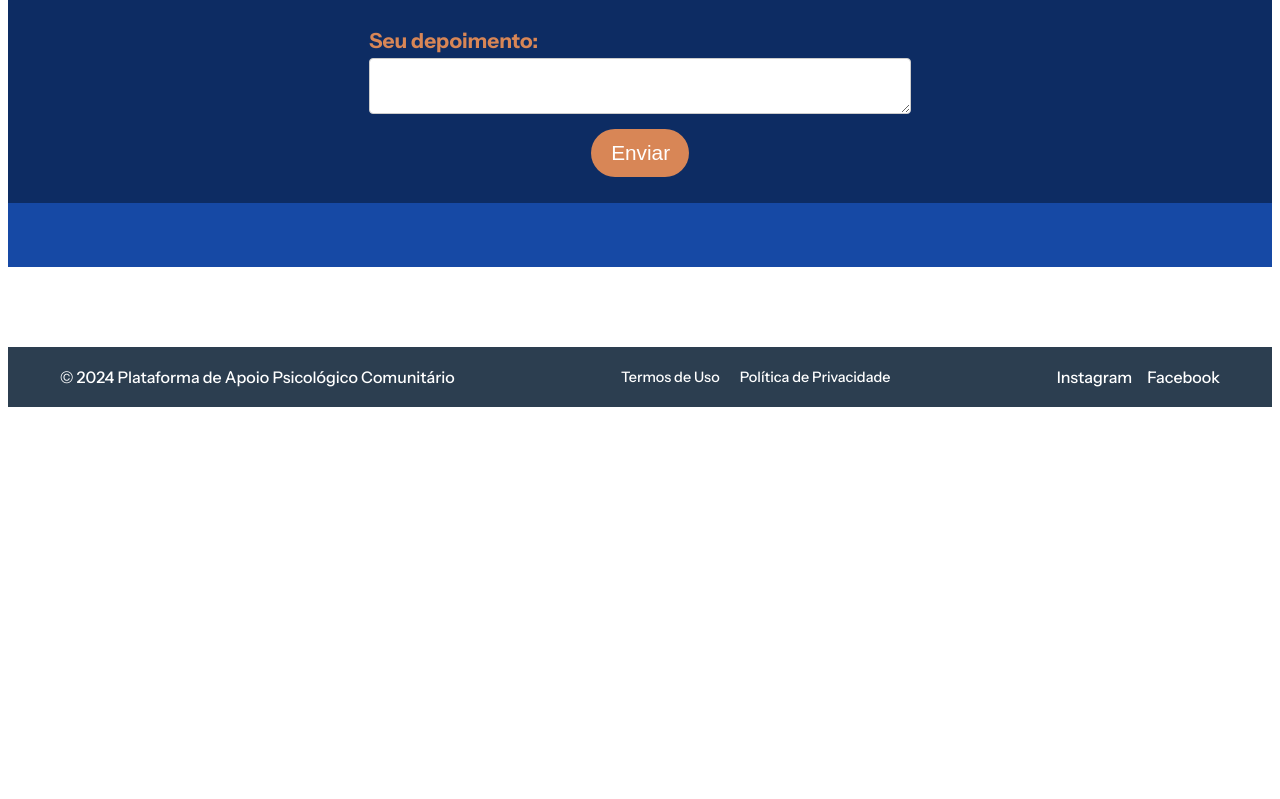
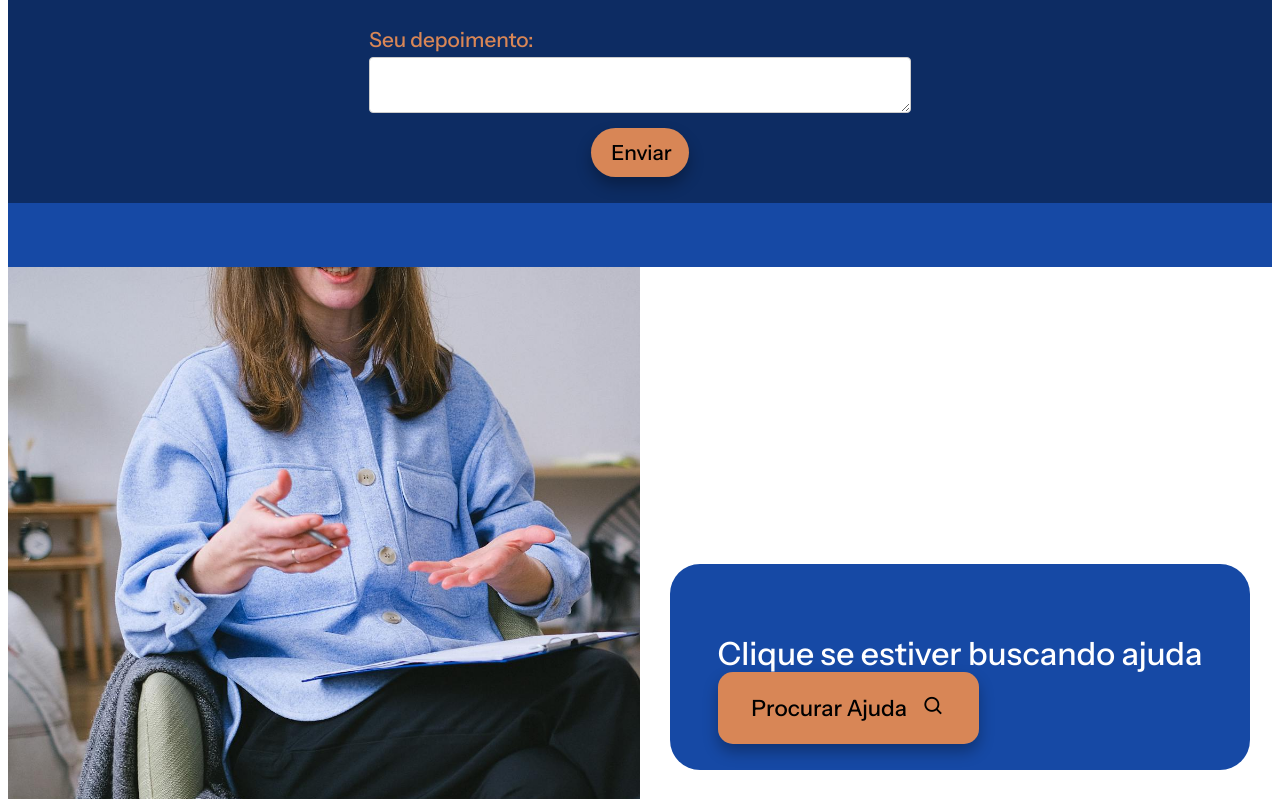
Before and after one commit to gusmrtns/plataforma-de-apoio-psicologico-comunitario, a React (Vite) app in the folder plataforma-apoio/: page / in a window 1280 px wide. Shown: the part 2301-3100 px from the top of the page. Before the commit the page ends 2716 px from the top, so only its background shows below. Built offline with nearby package versions, Linux system fonts and the light colour scheme.

Commit message:
ajustes homepage

```diff
--- a/plataforma-apoio/src/pages/Home.jsx
+++ b/plataforma-apoio/src/pages/Home.jsx
@@ -1,3 +1,4 @@
+import { Link } from "react-router-dom";
 import "../styles/home.css";
 
 
@@ -54,10 +55,20 @@ const Home = () => {
                 <textarea id="depoimento" name="comentario" rows="4" cols="60"></textarea>
                 <button type="submit">Enviar</button>
               </form>
-
             </div>
           </div>
         </section>
+        <div className="container-ajuda">
+          <div className="ajuda-img">
+            <img src="./src/assets/ajuda.jpeg" alt="" />
+          </div>
+          <div className="ajuda-link">
+            <div>
+            <h1>Clique se estiver buscando ajuda</h1>
+            <Link to="/ajuda" className="ajuda-id">Procurar Ajuda <i class='bx bx-search'></i></Link>
+            </div>
+          </div>
+        </div>
       </div>
     </div>
   );
--- a/plataforma-apoio/src/styles/home.css
+++ b/plataforma-apoio/src/styles/home.css
@@ -7,13 +7,14 @@
     flex-direction: column;
     align-items: center;
     justify-content: center;
-    padding-bottom: 80px;
+
 }
 
 .header-home {
     position: relative;
     width: 100%;
-    min-height: 100vh; /* Garante que ocupa toda a tela */
+    min-height: 100vh;
+    /* Garante que ocupa toda a tela */
 }
 
 .header-home img {
@@ -162,26 +163,119 @@ p {
     & h2 {
         color: #B9E1D9;
     }
-    & form{
+
+    & form {
         display: flex;
         flex-direction: column;
 
-        & label{
+        & label {
             color: #D88656;
             font-size: 1.3em;
+            font-family: "Instrument Sans", serif;
+            font-optical-sizing: auto;
+            font-weight: 500;
+            font-style: normal;
+            font-variation-settings:
+                "wdth" 100;
 
         }
-        & textarea{
+
+        & textarea {
             height: 4em;
         }
-        & button{
+
+        & button {
             width: 4.7em;
             border-radius: 2em;
-            background-color:#D88656;
+            background-color: #D88656;
             margin-left: auto;
             margin-right: auto;
+            color: black;
             font-size: 1.3em;
+            font-family: "Instrument Sans", serif;
+            font-optical-sizing: auto;
+            font-weight: 500;
+            font-style: normal;
+            font-variation-settings:
+                "wdth" 100;
+
+            box-shadow: 0 8px 15px rgba(0, 0, 0, 0.3);
         }
     }
 
 }
+
+.container-ajuda {
+    width: 100%;
+    display: flex;
+
+
+
+    & .ajuda-img {
+        width: 50%;
+        height: 100vh;
+
+        & img {
+            height: 100vh;
+
+
+        }
+    }
+
+    & .ajuda-link {
+        background-color:white;
+        width: 50%;
+        height: 100vh;
+        display: flex;
+        align-items: center;
+        justify-content: center;
+        flex-direction: column;
+
+        & div {
+            background-color: rgb(22, 73, 165);
+            padding: 3em;
+            border-radius: 30px;
+            color: white;
+
+            & h1 {
+                font-family: "Instrument Sans", serif;
+                font-optical-sizing: auto;
+                font-weight: 500;
+                font-style: normal;
+                font-variation-settings:
+                    "wdth" 100;
+            }
+        }
+    }
+}
+
+.ajuda-id {
+    background-color: #D88656;
+    /* Laranja da paleta */
+    color: black;
+    padding: 1em 1.5em;
+    border-radius: 15px;
+
+
+    font-size: 1.4em;
+    font-weight: bold;
+    text-decoration: none;
+    transition: background 0.3s ease;
+    font-family: "Instrument Sans", serif;
+    font-optical-sizing: auto;
+    font-weight: 500;
+    font-style: normal;
+    font-variation-settings:
+        "wdth" 100;
+        box-shadow: 0 8px 15px rgba(0, 0, 0, 0.3);
+}
+
+.bx-search {
+    margin-left: 0.5em;
+    font-size: 1em;
+}
+
+.ajuda-id:hover {
+    background-color: #D9B9A0;
+    /* Bege-claro */
+}
```
Also changed, not shown: plataforma-apoio/src/assets/ajuda.jpeg (added).
